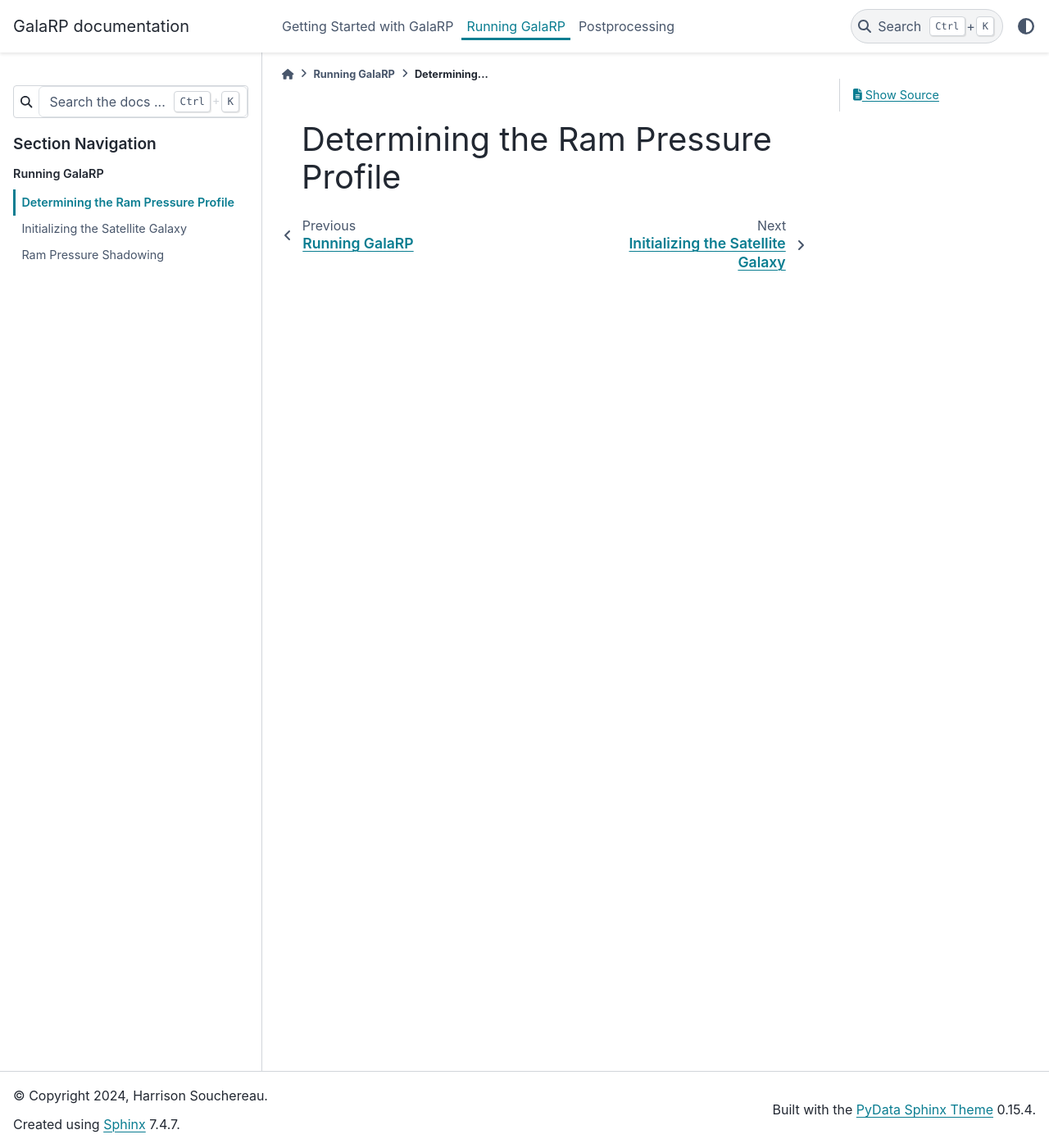
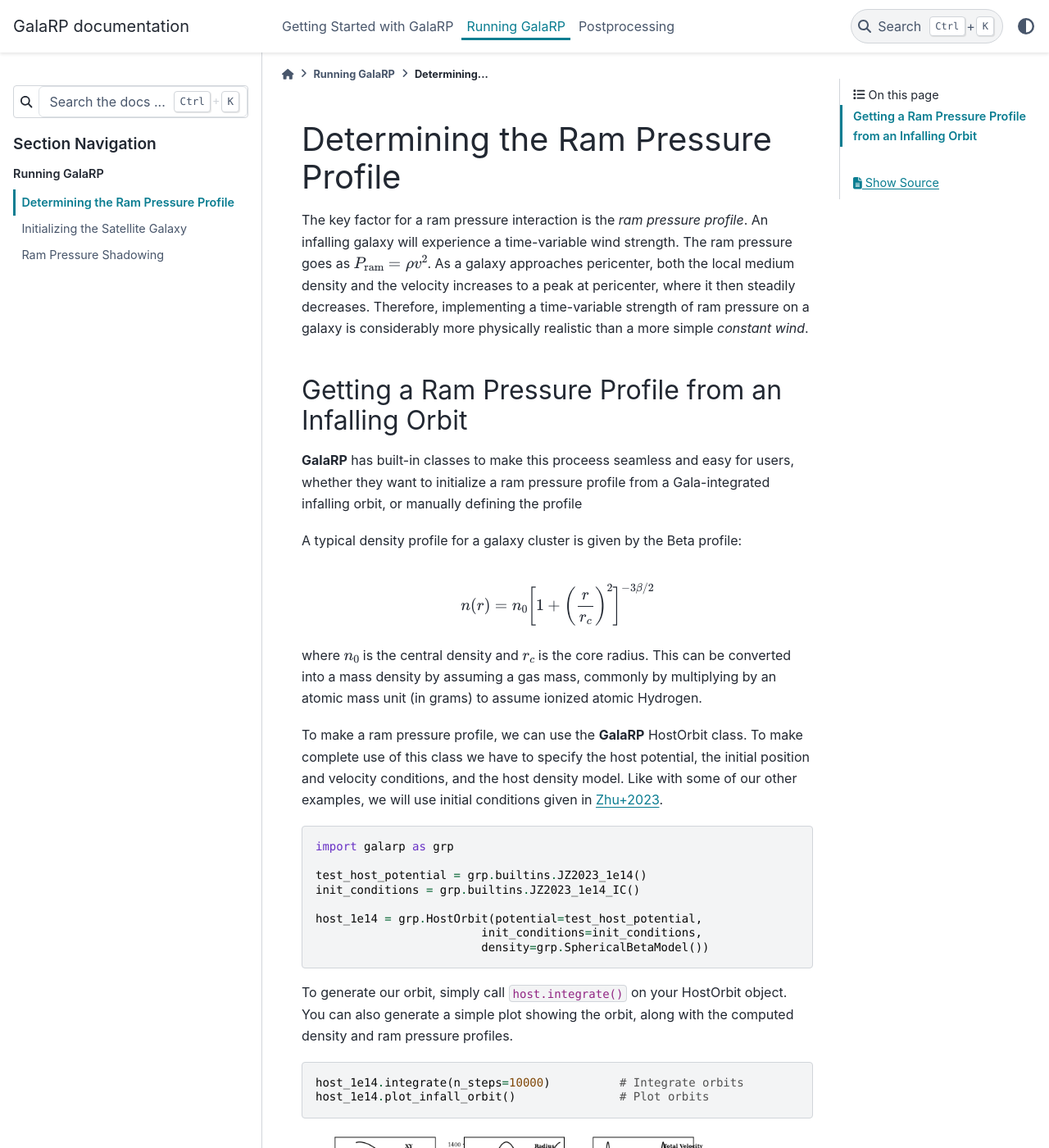
Before and after one commit to HSouch/galarp, a Sphinx documentation site: the page built from docs/rp_profile.rst, in a window 1280 px wide and 1400 px high. Shown: the whole window at 82% size. Built offline with Sphinx 7.4.7 and the PyData theme 0.15.4, drawn with Linux system fonts in a browser that asks for light colours.

Commit message:
Documentation updates

```diff
--- a/docs/rp_profile.rst
+++ b/docs/rp_profile.rst
@@ -1,2 +1,52 @@
 Determining the Ram Pressure Profile
 ====================================
+
+The key factor for a ram pressure interaction is the *ram pressure profile*. An infalling galaxy will experience a
+time-variable wind strength. The ram pressure goes as :math:`P_\text{ram} = \rho v^2`. As a galaxy approaches
+pericenter, both the local medium density and the velocity increases to a peak at pericenter, where it then steadily
+decreases. Therefore, implementing a time-variable strength of ram pressure on a galaxy is considerably more physically
+realistic than a more simple *constant wind*.
+
+Getting a Ram Pressure Profile from an Infalling Orbit
+------------------------------------------------------
+
+**GalaRP** has built-in classes to make this proceess seamless and easy for users, whether they want to initialize a
+ram pressure profile from a Gala-integrated infalling orbit, or manually defining the profile
+
+A typical density profile for a galaxy cluster is given by the Beta profile:
+
+.. math::
+   n(r) = n_0\biggl[1 + \biggl(\frac{r}{r_c}\biggr)^2\biggr]^{-3\beta / 2}
+
+where :math:`n_0` is the central density and :math:`r_c` is the core radius. This can be converted into a mass density
+by assuming a gas mass, commonly by multiplying by an atomic mass unit (in grams) to assume ionized atomic Hydrogen.
+
+To make a ram pressure profile, we can use the **GalaRP** HostOrbit class. To make complete use of this class we have
+to specify the host potential, the initial position and velocity conditions, and the host density model.
+Like with some of our other examples, we
+will use initial conditions given in `Zhu+2023 <https://iopscience.iop.org/article/10.3847/1538-4357/acfe6f/pdf/>`_.
+
+
+.. code-block:: python
+
+    import galarp as grp
+
+    test_host_potential = grp.builtins.JZ2023_1e14()
+    init_conditions = grp.builtins.JZ2023_1e14_IC()
+
+    host_1e14 = grp.HostOrbit(potential=test_host_potential,
+                            init_conditions=init_conditions,
+                            density=grp.SphericalBetaModel())
+
+
+To generate our orbit, simply call :code:`host.integrate()` on your HostOrbit object. You can also generate a simple
+plot showing the orbit, along with the computed density and ram pressure profiles.
+
+.. code-block:: python
+
+    host_1e14.integrate(n_steps=10000)          # Integrate orbits
+    host_1e14.plot_infall_orbit()               # Plot orbits
+
+.. raw:: html
+
+   <img src="_static/plots/infall_orbit.png" width="80%%"  style="margin-bottom: 32px;"/>
```
Also changed, not shown: docs/_static/plots/infall_orbit.png (added), 10 other files.
